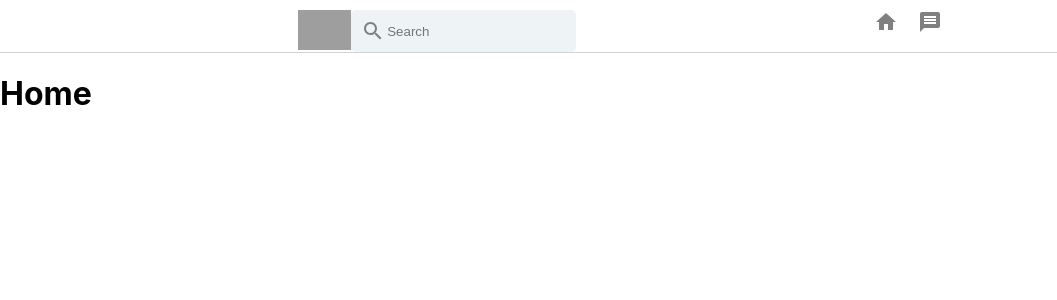
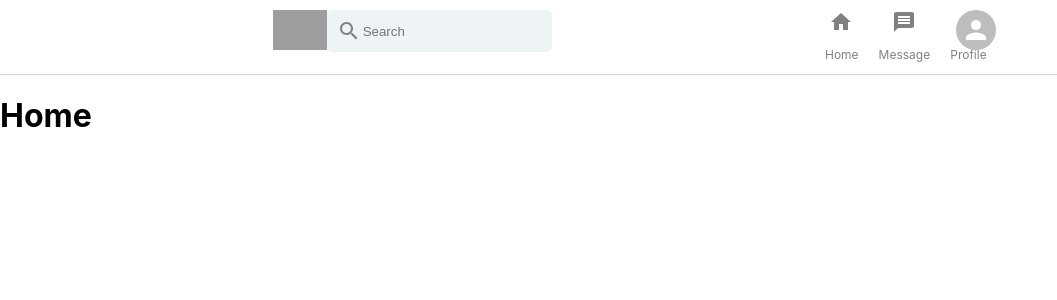
Before and after one commit to kaizawa97/hql, a React (Create React App) app in the folder client/: page / in a window 1280 px wide. Shown: the top 300 px of the page, without its empty margins (0-1057 px from the left). Built offline with nearby package versions, Linux system fonts and the light colour scheme; grey boxes are pictures that could not be loaded.

Commit message:
update header

```diff
--- a/client/src/components/header.js
+++ b/client/src/components/header.js
@@ -6,6 +6,7 @@ import HeaderOptions from './headeroptions';
 import SearchIcon from '@mui/icons-material/Search';
 import HomeIcon from '@mui/icons-material/Home';
 import MessageIcon from '@mui/icons-material/Message';
+import AvatarIcon from '@mui/material/Avatar';
 
 const HeaderMain = styled.div`
   display: flex;
@@ -58,9 +59,9 @@ function Header() {
           </HeaderSearch>
         </HeaderLeft>
       <HeaderRight>
-        <HeaderOptions Icon={HomeIcon} Title='Home' />
-        <HeaderOptions Icon={MessageIcon} Title='Message' />
-        <HeaderOptions Avator='https://pbs.twimg.com/profile_images/1393492355764817927/giDqHkcw_400x400.jpg' Title='Profile' />
+        <HeaderOptions Icon={HomeIcon} title='Home' />
+        <HeaderOptions Icon={MessageIcon} title='Message' />
+        <HeaderOptions Icon={AvatarIcon} title='Profile' />
       </HeaderRight>
       </HeaderMain>
     </div>
--- a/client/src/components/headeroptions.js
+++ b/client/src/components/headeroptions.js
@@ -1,6 +1,6 @@
 import React from 'react'
 import styled from 'styled-components'
-// import { Avatar } from '@material-ui/core'
+
 
 const Options = styled.div`
   display: flex;
@@ -14,18 +14,23 @@ const Options = styled.div`
   }
 `;
 
-const title = styled.h3`
+const IconOption = styled.div`
+  object-ft: contain;
+  height: 25px !important;
+  width: 25px !important;
+`;
+
+const Title = styled.h3`
   font-size: 12px;
   font-weight: 400;
 `;
 
-function HeaderOptions({ avator, Icon, Title }) {
+function HeaderOptions({ Avator, Icon, title }) {
   return (
     <div>
       <Options>
-        {Icon && <Icon />}
-        {avator && <Avator />}
-        <title>{Title}</title>
+        <IconOption>{Icon && <Icon />}</IconOption>
+        <Title>{title}</Title>
       </Options>
     </div>
   )
```
